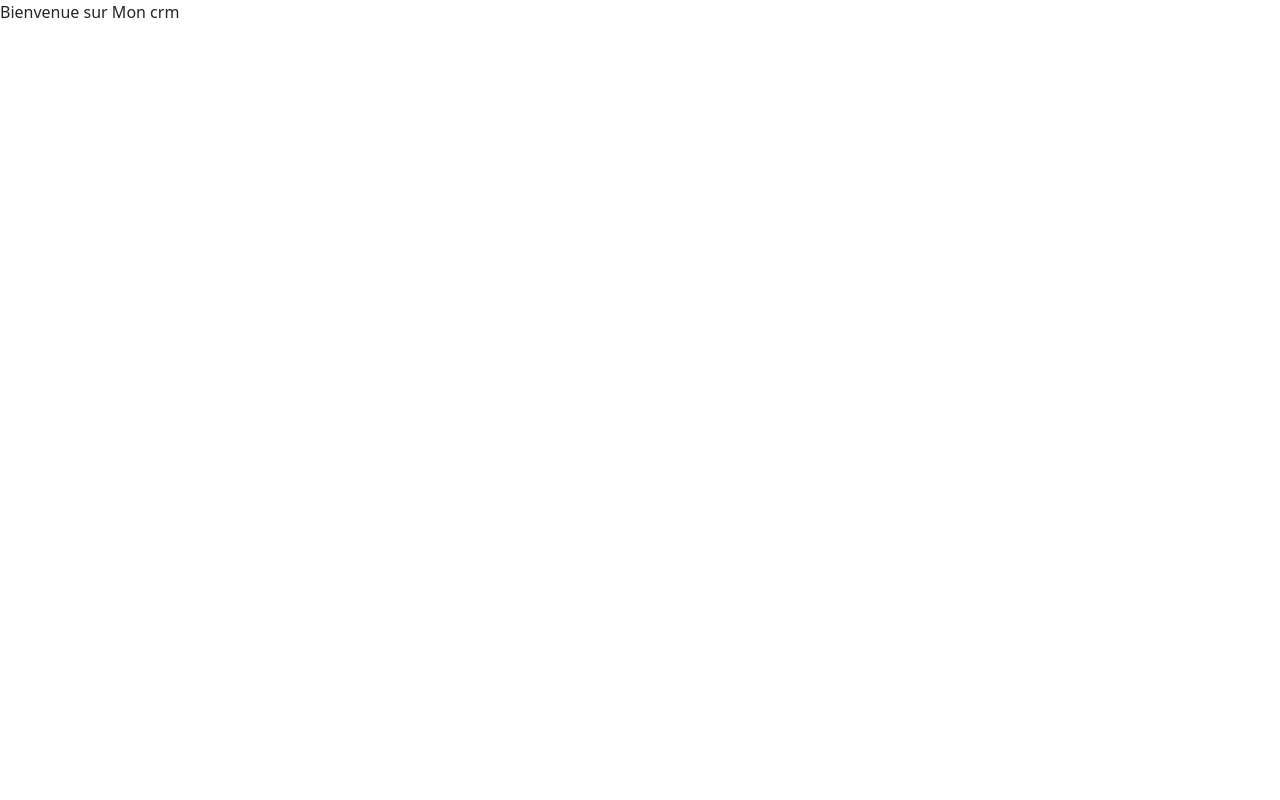
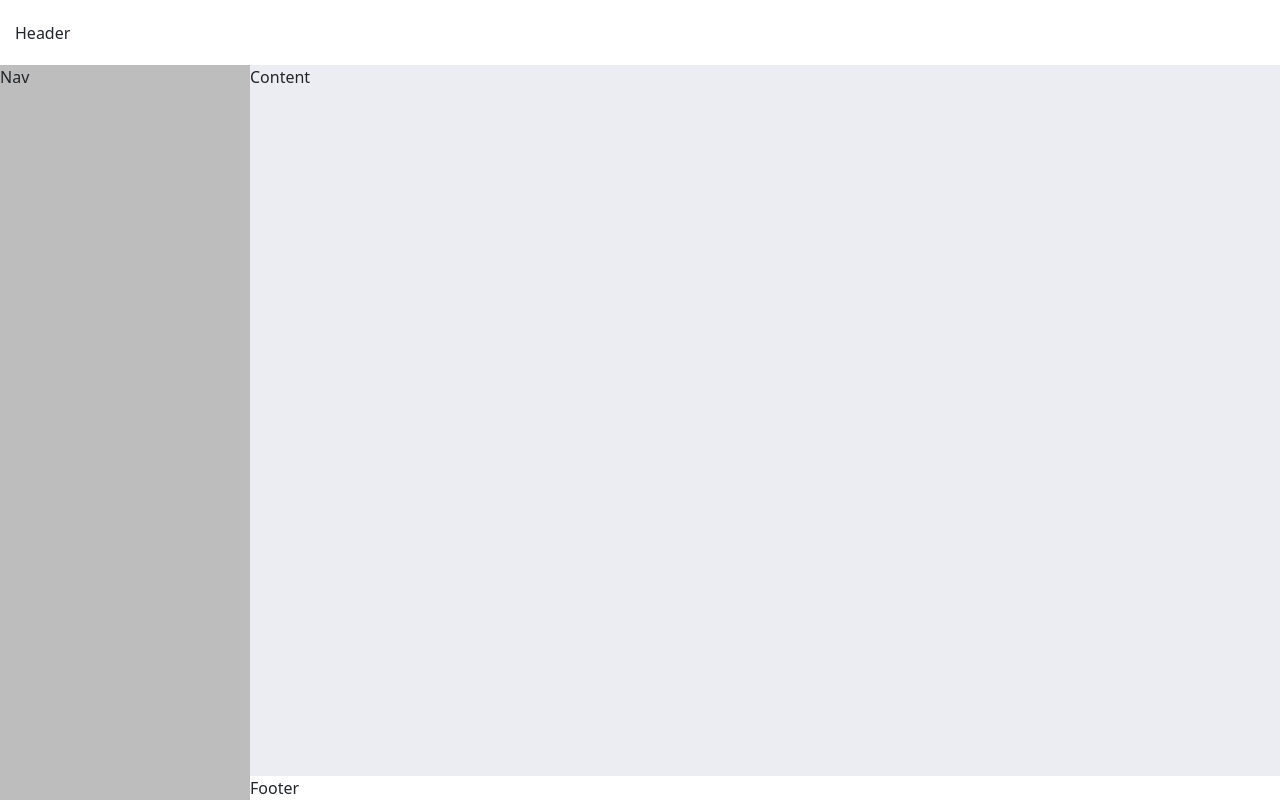
Before and after one commit to 2022-06-13-POEI-JAVA-ATOS-M2I/angular-crm, an Angular app: page / in a window 1280 px wide. Built offline with nearby package versions, Linux system fonts and the light colour scheme.

Commit message:
Commit 6 : UiComponent html / scss

```diff
--- a/src/app/app.component.html
+++ b/src/app/app.component.html
@@ -1 +1 @@
-<p>Bienvenue sur {{ title }}</p>
+<app-ui></app-ui>
--- /dev/null
+++ b/src/app/ui/components/ui/ui.component.html
@@ -0,0 +1,20 @@
+<header class="fixed-top">
+  Header
+</header>
+<main>
+  <div class="shadow position-fixed">
+  </div>
+  <aside>
+    <div class="scroller">
+      Nav
+    </div>
+  </aside>
+  <div class="page">
+    <div class="contents">
+      Content
+    </div>
+    <footer>
+      Footer
+    </footer>
+  </div>
+</main>
--- /dev/null
+++ b/src/app/ui/components/ui/ui.component.scss
@@ -0,0 +1,64 @@
+@import "~src/stylings/layout";
+/// Description design of user interface
+header {
+  height: 65px;
+  background: var(--app-light);
+  padding: 0 $gutter;
+  display: flex;
+  align-items: center;
+}
+main {
+  background: var(--app-darklight);
+  min-height: calc(100vh - 65px);
+  padding-top: 65px;
+}
+aside {
+  background: var(--app-darklight2);
+  width: 250px;
+  min-height: 100vh;
+  position: fixed;
+  z-index: 1000;
+  .scroller {
+    overflow-y: auto;
+    max-height: 100vh;
+    padding-bottom: 65px;
+  }
+}
+.close-aside aside {
+  width: 0;
+  overflow: hidden;
+}
+.close-aside .shadow {
+  display: none;
+}
+.shadow {
+  background: var(--app-dark);
+  opacity: 0.8;
+  width: 100%;
+  min-height: 100vh;
+  z-index: 1000;
+}
+.page {
+  display: flex;
+  flex-direction: column;
+  min-height: calc(100vh - 65px);
+}
+.contents {
+  flex-grow: 1;
+}
+footer {
+  background: var(--app-light);
+}
+@media (min-width: $md-breakpoint) {
+  .shadow {
+    display: none;
+  }
+  .contents,
+  footer {
+    margin-left: 250px;
+  }
+  .close-aside .contents,
+  .close-aside footer {
+    margin-left: 0;
+  }
+}
--- /dev/null
+++ b/src/app/ui/components/ui/ui.component.ts
@@ -0,0 +1,15 @@
+import { Component, OnInit } from '@angular/core';
+
+@Component({
+  selector: 'app-ui',
+  templateUrl: './ui.component.html',
+  styleUrls: ['./ui.component.scss']
+})
+export class UiComponent implements OnInit {
+
+  constructor() { }
+
+  ngOnInit(): void {
+  }
+
+}
--- a/src/styles.scss
+++ b/src/styles.scss
@@ -2,3 +2,5 @@
 
 /* Importing Bootstrap SCSS file. */
 @import '~bootstrap/scss/bootstrap';
+@import "./stylings/fonts";
+@import "./stylings/theme";
```
Also changed, not shown: src/app/ui/ui.module.ts (+7 -1 lines), 1 other file (tests, documents, lock files or other folders).
